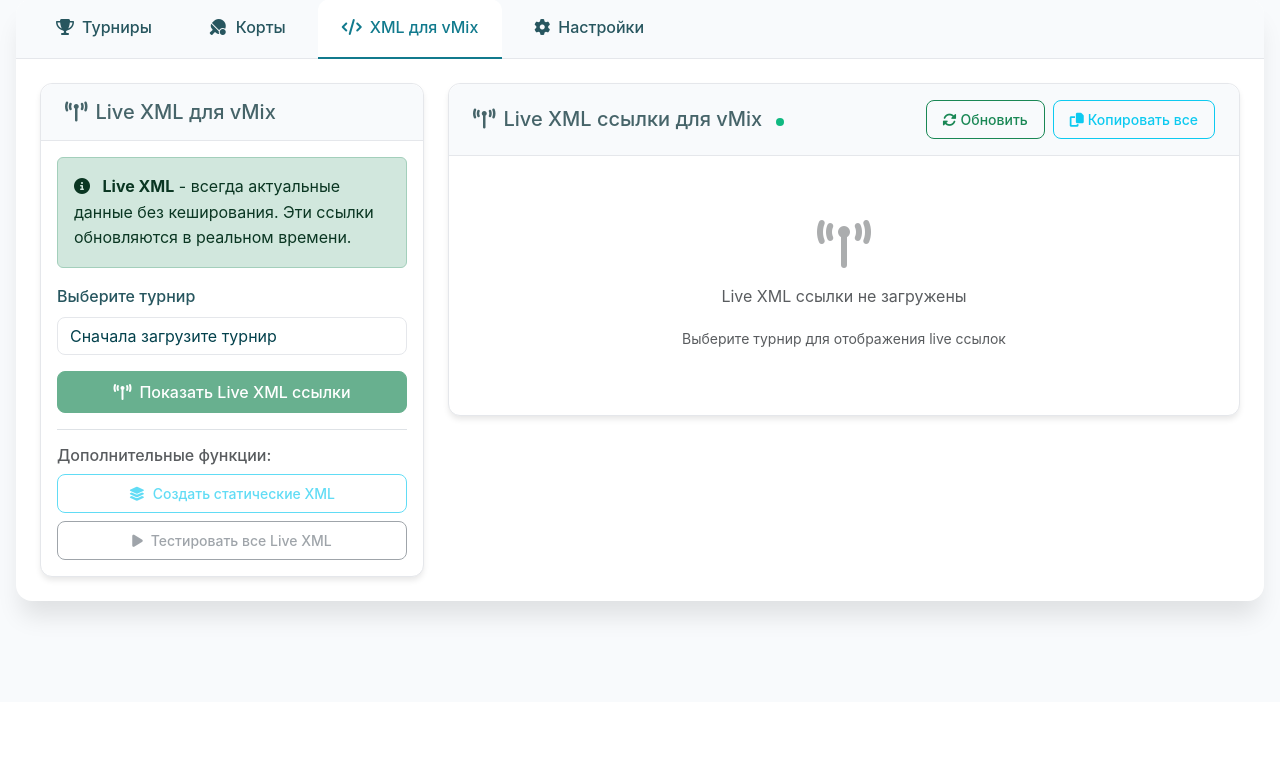
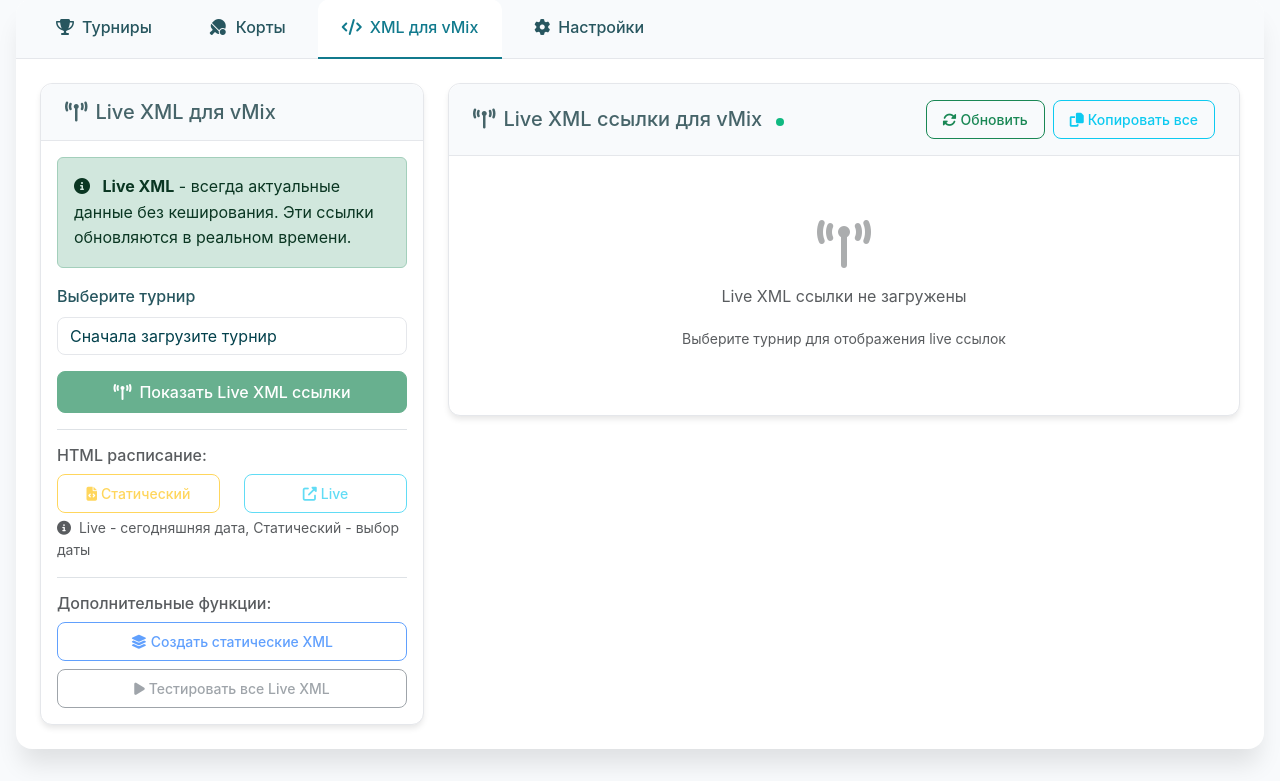
Before and after one commit to 6564200/MixRanker, a Flask app: page / in a window 1280 px wide, after a click on "XML для vMix". Shown: the part 98-879 px from the top of the page. Before the commit the page ends 723 px from the top, so only its background shows below. Run offline with Flask 3, Linux system fonts and the light colour scheme; data that the repository does not hold is empty; some libraries are stand-ins or nearby versions.

Commit message:
Add files via upload

```diff
--- a/templates/index.html
+++ b/templates/index.html
@@ -3,6 +3,7 @@
 <head>
     <meta charset="UTF-8">
     <meta name="viewport" content="width=device-width, initial-scale=1.0">
+	<meta name="robots" content="noindex, nofollow">
     <title>vMixRanker v2.5 - Управление турнирами</title>
     <link href="https://cdnjs.cloudflare.com/ajax/libs/bootstrap/5.3.0/css/bootstrap.min.css" rel="stylesheet">
     <link href="https://cdnjs.cloudflare.com/ajax/libs/font-awesome/6.4.0/css/all.min.css" rel="stylesheet">
@@ -146,24 +147,49 @@
 										<strong>Live XML</strong> - всегда актуальные данные без кеширования.
 										Эти ссылки обновляются в реальном времени.
 									</div>
+
 									<div class="mb-3">
 										<label class="form-label">Выберите турнир</label>
 										<select class="form-select" id="xmlTournamentSelect">
 											<option value="">Сначала загрузите турнир</option>
 										</select>
 									</div>
+
+									<!-- Live XML кнопка -->
 									<button class="btn btn-success w-100 mb-3" onclick="showLiveXMLList()" id="showLiveXMLBtn" disabled>
 										<i class="fas fa-broadcast-tower me-2"></i>Показать Live XML ссылки
 									</button>
 
+									<!-- HTML расписание -->
+									<div class="border-top pt-3 mb-3">
+										<h6 class="text-muted mb-2">HTML расписание:</h6>
+										<div class="row">
+											<div class="col-6">
+												<button class="btn btn-outline-warning btn-sm w-100" onclick="console.log('Кнопка Статический нажата'); generateScheduleHTML()" id="generateScheduleBtn" disabled>
+													<i class="fas fa-file-code me-1"></i>Статический
+												</button>
+											</div>
+											<div class="col-6">
+												<button class="btn btn-outline-info btn-sm w-100" onclick="openScheduleHTML()" id="openLiveScheduleBtn" disabled>
+													<i class="fas fa-external-link-alt me-1"></i>Live
+												</button>
+											</div>
+										</div>
+										<small class="text-muted mt-1 d-block">
+											<i class="fas fa-info-circle me-1"></i>
+											Live - сегодняшняя дата, Статический - выбор даты
+										</small>
+									</div>
+
+									<!-- Дополнительные функции -->
 									<div class="border-top pt-3">
 										<h6 class="text-muted mb-2">Дополнительные функции:</h6>
 										<div class="d-grid gap-2">
-											<button class="btn btn-outline-info btn-sm" onclick="generateAllXMLForTournament()" id="generateAllBtn" disabled>
-												<i class="fas fa-layer-group me-2"></i>Создать статические XML
+											<button class="btn btn-outline-primary btn-sm" onclick="generateAllXMLForTournament()" id="generateAllBtn" disabled>
+												<i class="fas fa-layer-group me-1"></i>Создать статические XML
 											</button>
 											<button class="btn btn-outline-secondary btn-sm" onclick="testAllLiveXML()" id="testAllBtn" disabled>
-												<i class="fas fa-play me-2"></i>Тестировать все Live XML
+												<i class="fas fa-play me-1"></i>Тестировать все Live XML
 											</button>
 										</div>
 									</div>
@@ -201,7 +227,6 @@
 						</div>
 					</div>
 				</div>
-
                 <!-- Settings Tab -->
                 <div class="tab-pane fade" id="settings-pane" role="tabpanel">
                     <div class="row">
@@ -323,12 +348,6 @@
 					Отмена
 				</button>
 			</form>
-			<div class="mt-3 text-center">
-				<small class="text-muted">
-					По умолчанию: admin / admin123<br>
-					Для изменения пользователей отредактируйте таблицу users в БД
-				</small>
-			</div>
 		</div>
 	</div>
 
```
